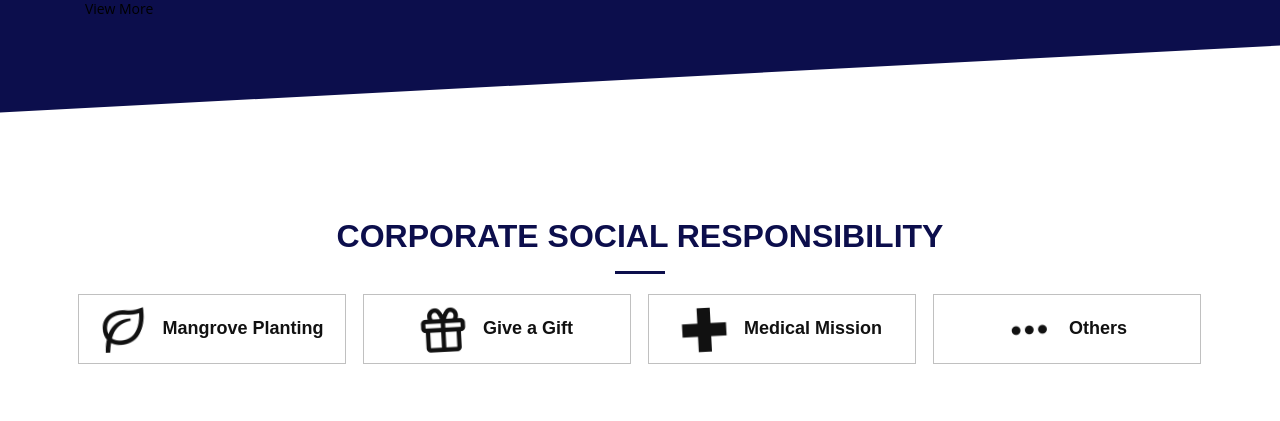
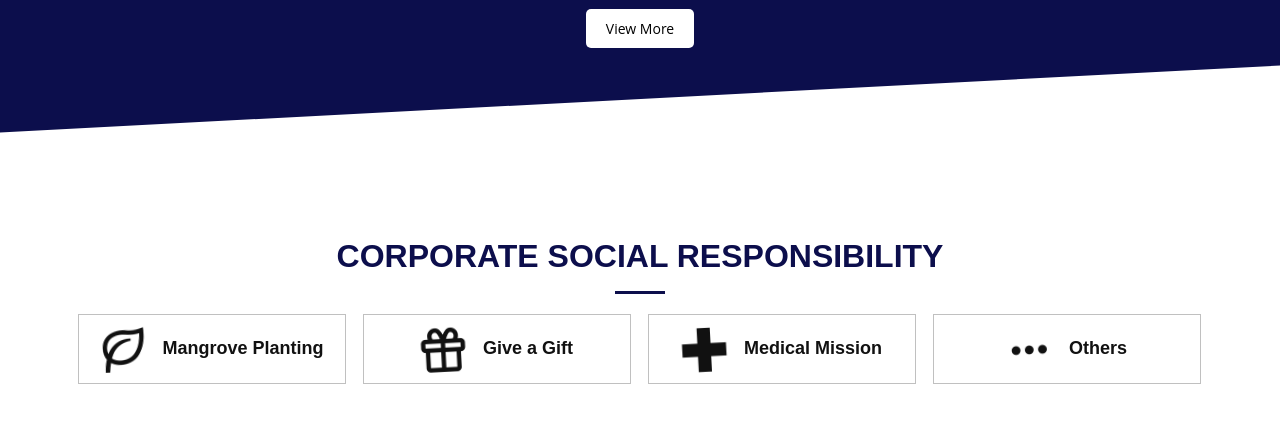
Before and after one commit to Carl-Marasigan/kppi, a PHP site: page / in a window 1280 px wide. Shown: the part 2625-3046 px from the top of the page. Run offline with PHP 8.4, Linux system fonts and the light colour scheme; some libraries are stand-ins or nearby versions.

Commit message:
Update style.css

```diff
--- a/assets/css/style.css
+++ b/assets/css/style.css
@@ -1067,6 +1067,27 @@ section {
   font-family: "Raleway", sans-serif;
   font-size: 14px;
 }
+/*---------------------------------------------------
+
+# Innovation
+----------------------------------------------------*/
+.button-container {
+  text-align: center;
+  margin-top: 20px; /* Adjust the margin as needed */
+}
+
+.innov-btn {
+  padding: 10px 20px;
+  background-color: #fff; /* Example button background color */
+  color: black;
+  text-decoration: none;
+  border-radius: 5px;
+  transition: background-color 0.3s ease;
+}
+
+.innov-btn:hover {
+  background-color: #0056b3; /* Example hover background color */
+}
 
 /*--------------------------------------------------------------
 # Tabs
```
